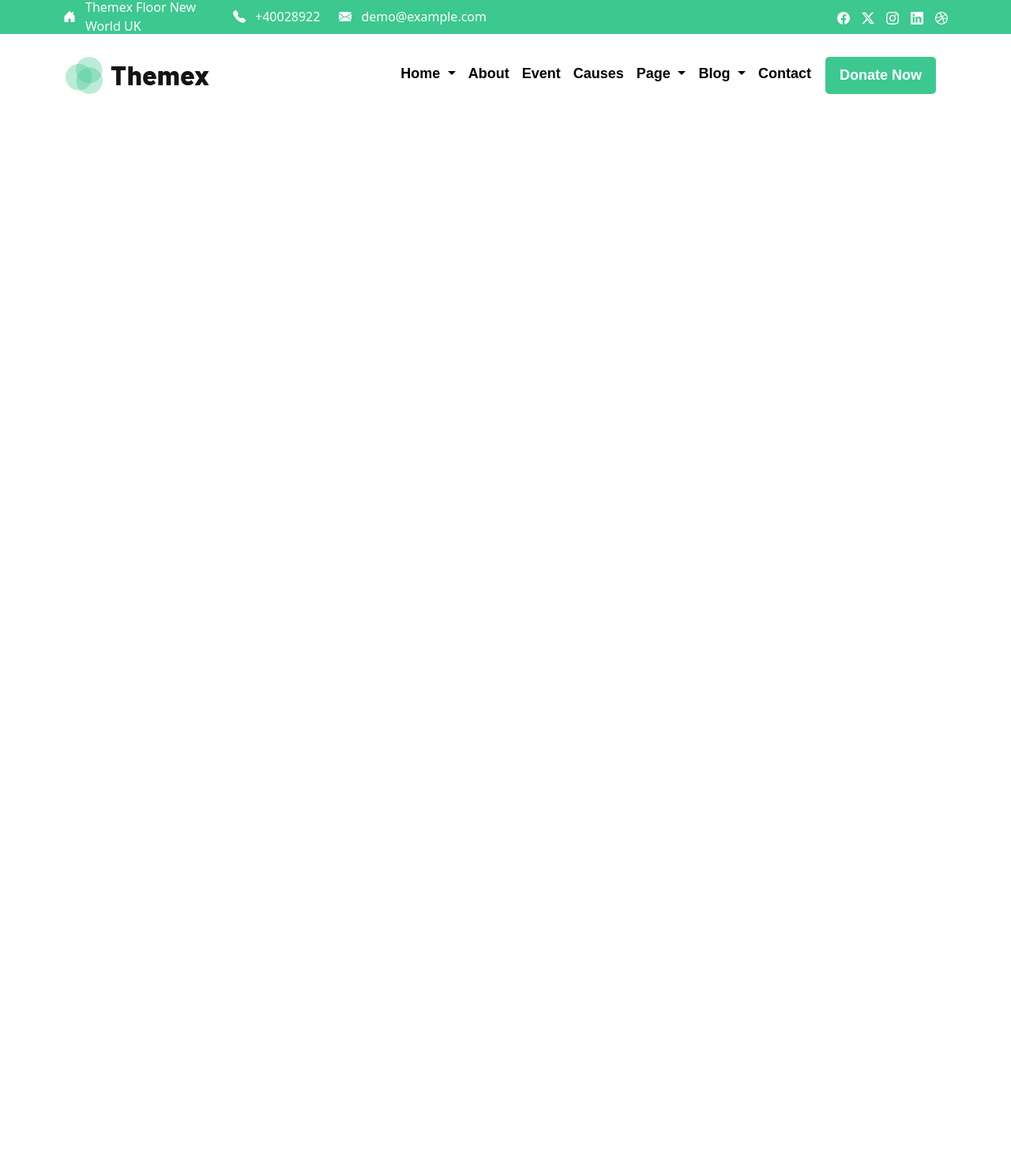
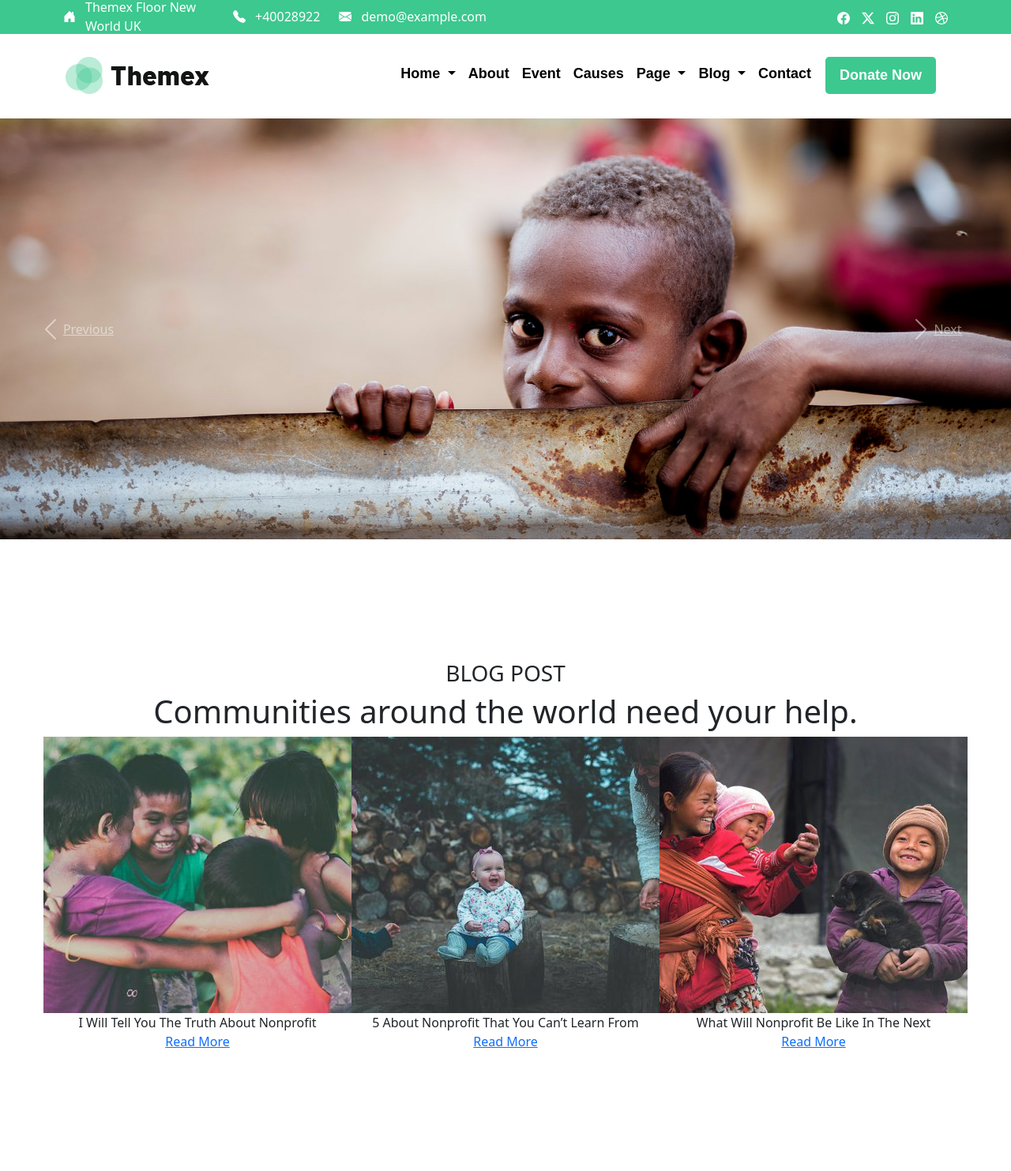
Before and after one commit to cniescola/quinta1300, a PHP site: page / in a window 1280 px wide. Shown: the whole page at 79% size. Before the commit the page ends 119 px from the top, so only its background shows below. Run offline with PHP 8.4, Linux system fonts and the light colour scheme; some libraries are stand-ins or nearby versions.

Commit message:
avançando no ultimo projeto

```diff
--- a/projeto-finar/index.html
+++ b/projeto-finar/index.html
@@ -1,12 +1,15 @@
 <!DOCTYPE html>
 <html lang="pt-br">
+
 <head>
     <meta charset="UTF-8">
     <meta name="viewport" content="width=device-width, initial-scale=1.0">
     <title>Site</title>
     <link rel="stylesheet" href="style.css">
-    <link href="https://cdn.jsdelivr.net/npm/bootstrap@5.3.7/dist/css/bootstrap.min.css" rel="stylesheet" integrity="sha384-LN+7fdVzj6u52u30Kp6M/trliBMCMKTyK833zpbD+pXdCLuTusPj697FH4R/5mcr" crossorigin="anonymous">
+    <link href="https://cdn.jsdelivr.net/npm/bootstrap@5.3.7/dist/css/bootstrap.min.css" rel="stylesheet"
+        integrity="sha384-LN+7fdVzj6u52u30Kp6M/trliBMCMKTyK833zpbD+pXdCLuTusPj697FH4R/5mcr" crossorigin="anonymous">
 </head>
+
 <body>
     <header>
         <div id="nav1">
@@ -94,14 +97,77 @@
                                 <a class="nav-link" href="#">Contact</a>
                             </li>
                             <div class="donate-btn-header">
-			                    <a class="dtbtn" href="#">Donate Now</a>
-			                </div>
+                                <a class="dtbtn" href="#">Donate Now</a>
+                            </div>
                         </ul>
                     </div>
                 </div>
             </nav>
         </div>
     </header>
+    <main>
+        <div id="carouselExampleIndicators" class="carousel slide" data-ride="carousel">
+            <div class="carousel-inner">
+                <div class="carousel-item active">
+                    <img class="d-block w-100" src="slider/slider01.jpg" alt="First slide">
+                </div>
+                <div class="carousel-item">
+                    <img class="d-block w-100" src="slider/slider02.jpg" alt="Second slide">
+                </div>
+            </div>
+            <a class="carousel-control-prev" href="#carouselExampleIndicators" role="button" data-slide="prev">
+                <span class="carousel-control-prev-icon" aria-hidden="true"></span>
+                <span class="sr-only">Previous</span>
+            </a>
+            <a class="carousel-control-next" href="#carouselExampleIndicators" role="button" data-slide="next">
+                <span class="carousel-control-next-icon" aria-hidden="true"></span>
+                <span class="sr-only">Next</span>
+            </a>
+        </div>
+        <section id="sec2">
+            <div id="top">
+                <h3>BLOG POST</h3>
+                <h1>Communities around the world
+                need your help.</h1>
+            </div>
+            <div id="baixo">
+                <div class="box">
+                    <div class="img"><img src="slider/themex-blog1.jpg"></div>
+                    <span class="titulo">I Will Tell You The Truth About Nonprofit</span>
+                    <a href="#">Read More</a>
+                </div>
+                <div class="box">
+                    <div class="img"><img src="slider/themex-blog3.jpg"></div>
+                    <span class="titulo">5 About Nonprofit That You Can’t Learn From</span>
+                    <a href="#">Read More</a>
+                </div>
+                <div class="box">
+                    <div class="img"><img src="slider/themex-blog4.jpg"></div>
+                    <span class="titulo">What Will Nonprofit Be Like In The Next</span>
+                    <a href="#">Read More</a>
+                </div>
+            </div>
+        </section>
+    </main>
+
+    <!-- Optional JavaScript -->
+    <!-- jQuery first, then Popper.js, then Bootstrap JS -->
+    <script src="https://code.jquery.com/jquery-3.2.1.slim.min.js" integrity="sha384-KJ3o2DKtIkvYIK3UENzmM7KCkRr/rE9/Qpg6aAZGJwFDMVNA/GpGFF93hXpG5KkN" crossorigin="anonymous"></script>
+    <script src="https://cdn.jsdelivr.net/npm/popper.js@1.12.9/dist/umd/popper.min.js" integrity="sha384-ApNbgh9B+Y1QKtv3Rn7W3mgPxhU9K/ScQsAP7hUibX39j7fakFPskvXusvfa0b4Q" crossorigin="anonymous"></script>
+    <script src="https://cdn.jsdelivr.net/npm/bootstrap@4.0.0/dist/js/bootstrap.min.js" integrity="sha384-JZR6Spejh4U02d8jOt6vLEHfe/JQGiRRSQQxSfFWpi1MquVdAyjUar5+76PVCmYl" crossorigin="anonymous"></script>
     <script src="https://cdn.jsdelivr.net/npm/bootstrap@5.3.7/dist/js/bootstrap.bundle.min.js" integrity="sha384-ndDqU0Gzau9qJ1lfW4pNLlhNTkCfHzAVBReH9diLvGRem5+R9g2FzA8ZGN954O5Q" crossorigin="anonymous"></script>
+    <script src="https://code.jquery.com/jquery-3.7.1.js" integrity="sha256-eKhayi8LEQwp4NKxN+CfCh+3qOVUtJn3QNZ0TciWLP4=" crossorigin="anonymous"></script>
+    <script>
+        window.addEventListener("wheel", (e)=>{
+            const sec = document.getElementById('#nav2');
+            var i = 0;
+            if(e.deltaY >= 100){
+                $("#nav2").addClass('phael');
+            }else{
+                $("#nav2").removeClass('phael');
+            }
+        });
+    </script>
 </body>
+
 </html>
--- a/projeto-finar/style.css
+++ b/projeto-finar/style.css
@@ -6,7 +6,6 @@
 body{
     height: 100vh;
     width: 100%;
-    background-color: black;
 }
 
 header{
@@ -76,6 +75,7 @@ header #esquerda .icon img{
 #direita .redessociais .img img{
     filter: invert();
     transition: 0.2s;
+    cursor: pointer;
 }
 
 #direita .redessociais .img img:hover{
@@ -92,6 +92,13 @@ header #esquerda .icon img{
     background-color: white;
     padding-right: 83px;
     padding-left: 83px;
+    transition: 0.5s ease-in-out;
+}
+
+.phael{
+    filter: invert();
+    position: fixed;
+    z-index: 100;
 }
 
 #nav2 .logo{
@@ -148,3 +155,27 @@ header #esquerda .icon img{
 .donate-btn-header .dtbtn:hover{
     background-color: #005B27;
 }
+
+#sec2{
+    width: 100%;
+    height: 100vh;
+}
+
+#sec2, #top, #baixo .box{
+    display: flex;
+    flex-direction: column;
+    justify-content: center;
+    align-items: center;
+}
+
+#baixo{
+    display: flex;
+    flex-direction: row;
+    justify-content: center;
+    align-items: center;
+}
+
+#baixo .box{
+    width: 33.33%;
+    height: 100%;
+}
```
Also changed, not shown: projeto-finar/slider/slider01.jpg (added), projeto-finar/slider/slider02.jpg (added), projeto-finar/slider/themex-blog1.jpg (added), projeto-finar/slider/themex-blog3.jpg (added), projeto-finar/slider/themex-blog4.jpg (added).
